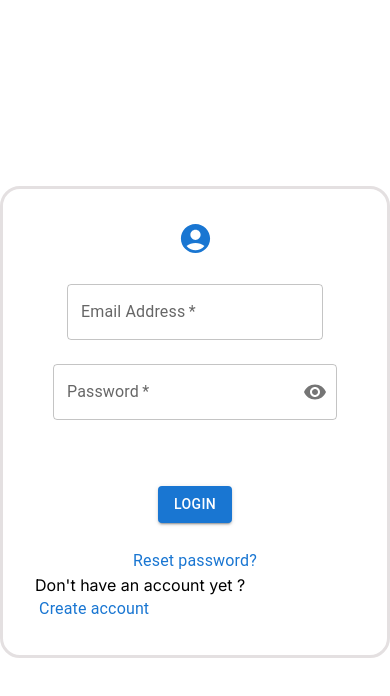
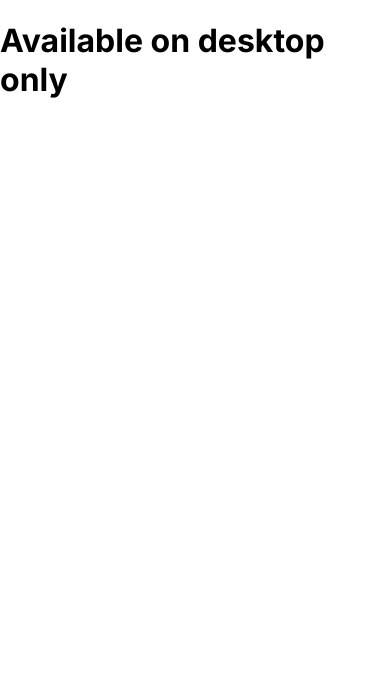
Before and after one commit to balaji1610/website-builder, a Next.js app: page / in a window 390 px wide. Shown: the top 696 px of the page. Built offline with nearby package versions, Linux system fonts and the light colour scheme.

Commit message:
implemented mobile screen
WB-39

```diff
--- a/src/app/page.tsx
+++ b/src/app/page.tsx
@@ -1,10 +1,8 @@
 "use client";
 
 import Login from "./components/login";
+import useMediaQuery from "@mui/material/useMediaQuery";
 export default function Home() {
-  return (
-    <>
-      <Login />
-    </>
-  );
+  const ismobileDevice = useMediaQuery("(max-width:600px)");
+  return <>{ismobileDevice ? <h1>Available on desktop only</h1> : <Login />}</>;
 }
```
